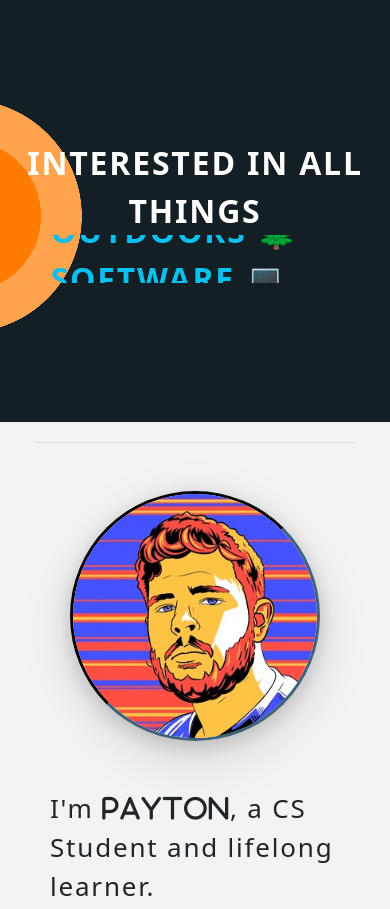
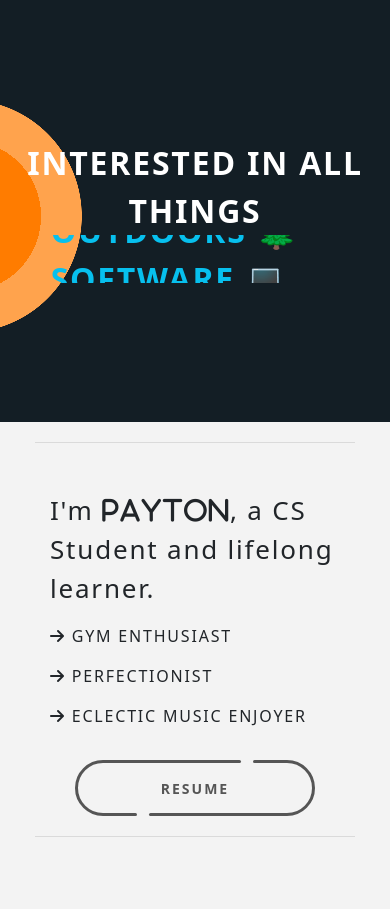
Before and after one commit to prknezek/prknezek.github.io, a plain HTML site: page index.html in a window 390 px wide. Shown: the top 909 px of the page. Drawn offline with nearby package versions, Linux system fonts and the light colour scheme.

Commit message:
mobile fix attempt #3

```diff
--- a/index.html
+++ b/index.html
@@ -50,11 +50,11 @@
             <div class="pt-1"><hr></div>
 
             <!-- Headshot -->
-            <div class="headshot-container mx-auto mt-5">
+            <!-- <div class="headshot-container mx-auto mt-5">
                 <img src="./public/cartoon-me-small.jpg" alt="picture of me"
                 width="350" height="350"
                 sizes="(max-width: 467px) 250px 250px">
-            </div>
+            </div> -->
 
             <!-- Header -->
             <div class="container-fluid">
```
